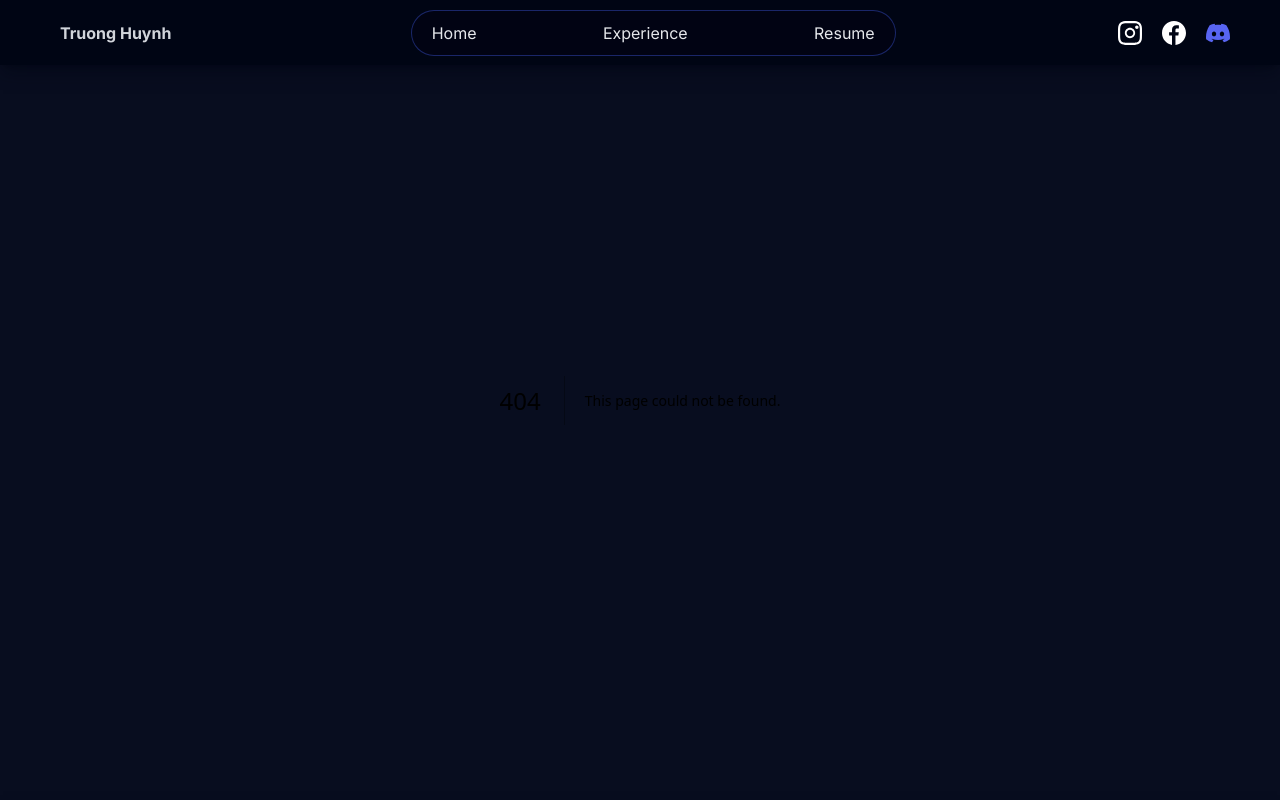
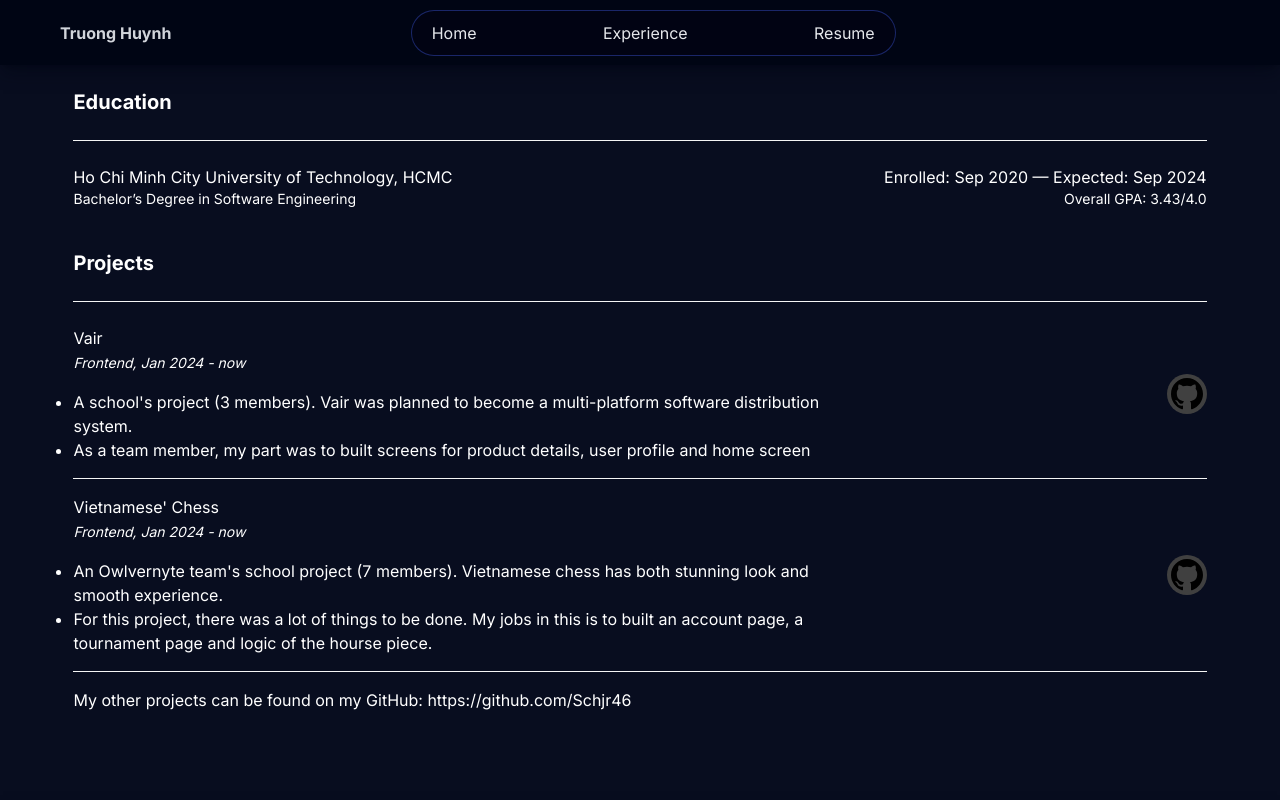
Before and after one commit to Schjr46/my-portfolio, a Next.js app: page /skills in a window 1280 px wide. Before the commit this address had no page. Shown: the top 800 px of the page. Built offline with nearby package versions, Linux system fonts and the light colour scheme; a web font is replaced by a local one.

Commit message:
update: add experience page

```diff
--- a/app/globals.css
+++ b/app/globals.css
@@ -34,7 +34,7 @@
   }
 
   .middle-column {
-    max-width: 800px; /* Set max-width for the middle column */
+    max-width: 800; /* Set max-width for the middle column */
   }
 
 html {
--- /dev/null
+++ b/app/skills/page.tsx
@@ -0,0 +1,121 @@
+import TransferLinks from "@/components/TransferLinks";
+import React from "react";
+
+import { RxGithubLogo } from "react-icons/rx";
+const Skills = () => {
+  return (
+    <main className="min-h-screen flex justify-center items-center bg-transparent bg bg-[rgb(8,13,31)] text-white">
+      <div className="container px-4 md:px-0">
+        <div className="middle-column">
+          <div>
+            <h1 className="text-xl font-bold text-white">Education</h1>
+            <hr className="my-6 border-neutral-100 dark:border-neutral-700"></hr>
+            <div className="flex flex-col md:flex-row">
+              <div className="w-full md:w-1/2">
+                <p className=" ">
+                  Ho Chi Minh City University of Technology, HCMC
+                </p>
+                <p className="text-sm">
+                  Bachelor’s Degree in Software Engineering
+                </p>
+              </div>
+              <div className="w-full md:w-1/2 text-right">
+                <p className="">Enrolled: Sep 2020 — Expected: Sep 2024</p>
+                <p className="text-sm">Overall GPA: 3.43/4.0</p>
+              </div>
+            </div>
+          </div>
+
+          <div className="pt-10">
+            <h1 className="text-xl font-bold ">Projects</h1>
+            <hr className="my-6 border-neutral-100 dark:border-neutral-700"></hr>
+            <div className="flex flex-col md:flex-row">
+              <div className="w-full md:w-2/3">
+                <p className=" ">Vair </p>
+                <em className="text-sm ">Frontend, Jan 2024 - now</em>
+                <ul className="pt-4 list-disc">
+                  <li>
+                    A school's project (3 members). Vair was planned to become a
+                    multi-platform software distribution system.
+                  </li>
+                  <li>
+                    As a team member, my part was to built screens for product
+                    details, user profile and home screen
+                  </li>
+                </ul>{" "}
+              </div>
+              <div className="w-full md:w-1/3 flex justify-end items-center">
+                <a
+                  className="group flex transition-all"
+                  rel="noopener noreferrer"
+                  target="_blank"
+                  href="https://github.com/fieztazica/vair_app"
+                >
+                  <div className="transform transition-transform duration-300 group-hover:-rotate-12 rounded-full bg-neutral-700 dark:bg-neutral-300 p-1 h-fit">
+                    <img
+                      alt="GitHub logo"
+                      src="/github-logo.svg"
+                      width="32"
+                      height="32"
+                    />
+                  </div>
+                </a>
+              </div>
+            </div>
+            <hr className="my-4 border-neutral-100 dark:border-neutral-700"></hr>
+            <div className="flex flex-col md:flex-row">
+              <div className="w-full md:w-2/3">
+                <p className=" ">Vietnamese' Chess </p>
+                <em className="text-sm ">Frontend, Jan 2024 - now</em>
+                <ul className="pt-4 list-disc">
+                  <li>
+                    An Owlvernyte team's school project (7 members). Vietnamese
+                    chess has both stunning look and smooth experience.
+                  </li>
+                  <li>
+                    For this project, there was a lot of things to be done. My
+                    jobs in this is to built an account page, a tournament page
+                    and logic of the hourse piece.
+                  </li>
+                </ul>{" "}
+              </div>
+              <div className="w-full md:w-1/3 flex justify-end items-center">
+                <a
+                  className="group flex transition-all"
+                  rel="noopener noreferrer"
+                  target="_blank"
+                  href="https://github.com/orgs/Owlvernyte/projects/1"
+                >
+                  <div className="transform transition-transform duration-300 group-hover:-rotate-12 rounded-full bg-neutral-700 dark:bg-neutral-300 p-1 h-fit">
+                    <img
+                      alt="GitHub logo"
+                      src="/github-logo.svg"
+                      width="32"
+                      height="32"
+                    />
+                  </div>
+                </a>
+              </div>
+            </div>
+            <hr className="my-4 border-neutral-100 dark:border-neutral-700"></hr>
+          </div>
+          <div>
+            <p className="text-white">
+              My other projects can be found on my GitHub:{" "}
+              <a
+                href="https://github.com/Schjr46"
+                className="hover:text-blue-500 hover:underline"
+                target="_blank"
+                rel="noopener noreferrer"
+              >
+                https://github.com/Schjr46
+              </a>{" "}
+            </p>
+          </div>
+        </div>
+      </div>
+    </main>
+  );
+};
+
+export default Skills;
--- a/components/NavBar.tsx
+++ b/components/NavBar.tsx
@@ -8,7 +8,7 @@ const Navbar = () => {
       <div className="w-full h-full flex flex-row items-center justify-between m-auto px-[10px]">
         <Link
           href="/"
-          className="h-auto w-auto flex flex-row items-center pr-28"
+          className="h-auto w-auto flex flex-row items-center "
         >
           <span className="font-bold ml-[10px] hidden md:block text-gray-300">
             Truong Huynh
@@ -34,15 +34,7 @@ const Navbar = () => {
         </div>
 
         <div className="flex flex-row gap-5">
-          {Socials.map((social) => (
-            <img
-              src={social.src}
-              alt={social.name}
-              key={social.name}
-              width={24}
-              height={24}
-            />
-          ))}
+
         </div>
       </div>
     </div>
```
Also changed, not shown: public/github-logo.svg (added).
